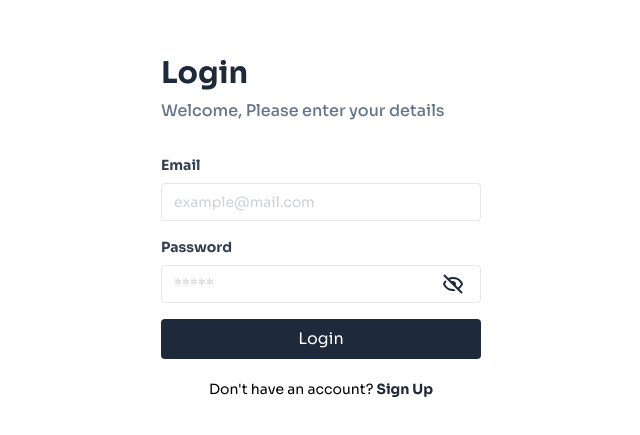
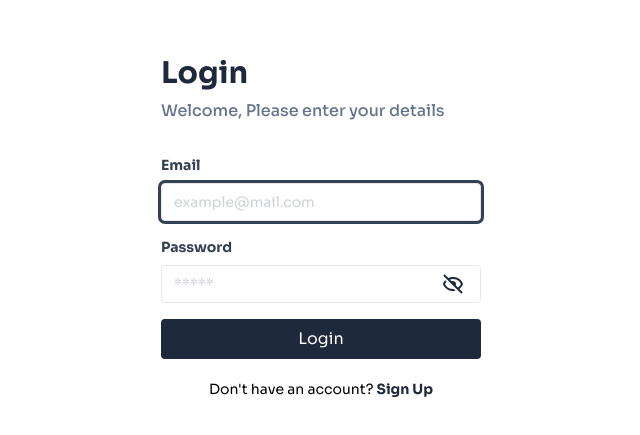
Before and after one commit to ramaherdianto/login-react, a React (Vite) app: page / in a window 1280 px wide. Shown: the part 173-608 px from the top of the page, without its empty margins (319-959 px from the left). Built offline with nearby package versions, Linux system fonts and the light colour scheme; no server answers.

Commit message:
feat: add input auto focus in form register and login

```diff
--- a/src/components/Elements/Input/Input.jsx
+++ b/src/components/Elements/Input/Input.jsx
@@ -1,9 +1,10 @@
-import React from 'react';
+import React, { forwardRef } from 'react';
 
-const Input = ({ type = 'text', placeholder, name, ...props }) => {
+const Input = forwardRef(({ type = 'text', placeholder, name, ...props }, ref) => {
     return (
         <input
             {...props}
+            ref={ref}
             type={type}
             className='text-sm border rounded w-full mb-4 py-2 px-3 text-slate-700 placeholder:opacity-50 focus:ring focus:ring-slate-700 focus:outline-none duration-300'
             placeholder={placeholder}
@@ -11,6 +12,6 @@ const Input = ({ type = 'text', placeholder, name, ...props }) => {
             id={name}
         />
     );
-};
+});
 
 export default Input;
--- a/src/components/Elements/Input/index.jsx
+++ b/src/components/Elements/Input/index.jsx
@@ -1,14 +1,21 @@
-import React from 'react';
+import React, { forwardRef } from 'react';
 import Label from './Label';
 import Input from './Input';
 
-const InputForm = ({ name, label, type, placeholder, ...props }) => {
+const InputForm = forwardRef(({ name, label, type, placeholder, ...props }, ref) => {
     return (
         <>
             <Label htmlFor={name}>{label}</Label>
-            <Input {...props} id={name} name={name} type={type} placeholder={placeholder} />
+            <Input
+                {...props}
+                ref={ref}
+                id={name}
+                name={name}
+                type={type}
+                placeholder={placeholder}
+            />
         </>
     );
-};
+});
 
 export default InputForm;
--- a/src/components/Fragments/FormLogin.jsx
+++ b/src/components/Fragments/FormLogin.jsx
@@ -1,4 +1,4 @@
-import React, { useEffect, useState } from 'react';
+import React, { useEffect, useRef, useState } from 'react';
 import InputForm from '../Elements/Input';
 import Button from '../Elements/Button/Button';
 import { toast } from 'react-toastify';
@@ -12,6 +12,7 @@ const FormLogin = () => {
     });
 
     const { isShowPassword, handleShowPassword } = useShowPassword();
+    const inputFocus = useRef();
 
     const onLoginChange = (e) => {
         const { name, value } = e.target;
@@ -63,10 +64,15 @@ const FormLogin = () => {
         document.title = 'Login';
     }, []);
 
+    useEffect(() => {
+        inputFocus.current.focus();
+    }, []);
+
     return (
         <form onSubmit={hanldeLogin} className='relative'>
             <InputForm
                 onChange={onLoginChange}
+                ref={inputFocus}
                 type='email'
                 label='Email'
                 name='email'
--- a/src/components/Fragments/FormRegister.jsx
+++ b/src/components/Fragments/FormRegister.jsx
@@ -1,4 +1,4 @@
-import React, { useEffect, useState } from 'react';
+import React, { useEffect, useRef, useState } from 'react';
 import InputForm from '../Elements/Input';
 import Button from '../Elements/Button/Button';
 import { createUserWithEmailAndPassword } from 'firebase/auth';
@@ -16,6 +16,7 @@ const FormRegister = () => {
     });
 
     const { isShowPassword, handleShowPassword } = useShowPassword();
+    const inputFocus = useRef();
 
     const handleOnRegisterChange = (e) => {
         const { name, value } = e.target;
@@ -78,9 +79,14 @@ const FormRegister = () => {
         document.title = 'Register';
     }, []);
 
+    useEffect(() => {
+        inputFocus.current.focus();
+    }, []);
+
     return (
         <form onSubmit={hanldeOnSubmitRegister} className='relative'>
             <InputForm
+                ref={inputFocus}
                 onChange={handleOnRegisterChange}
                 value={formRegister.firstName}
                 type='text'
```
